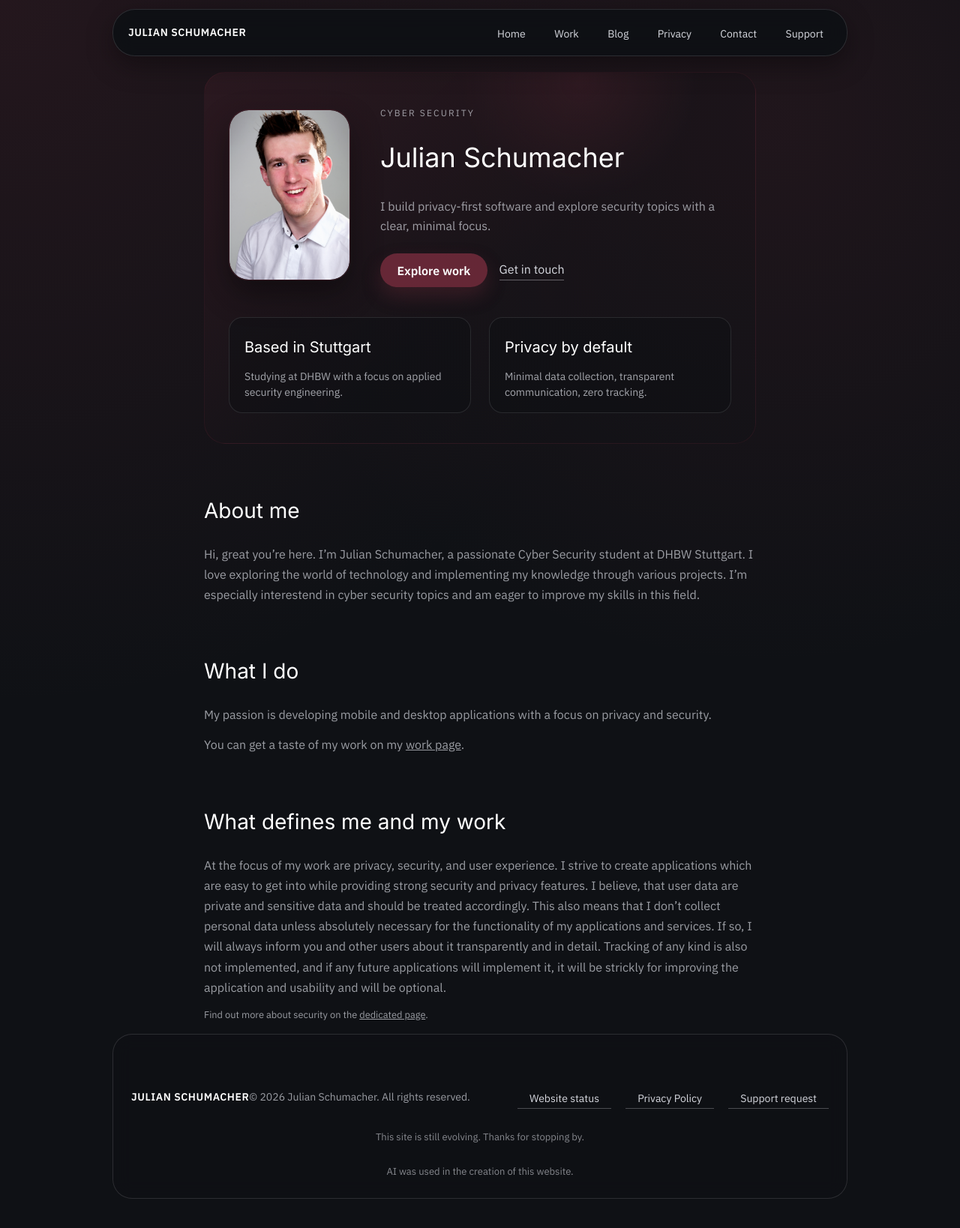
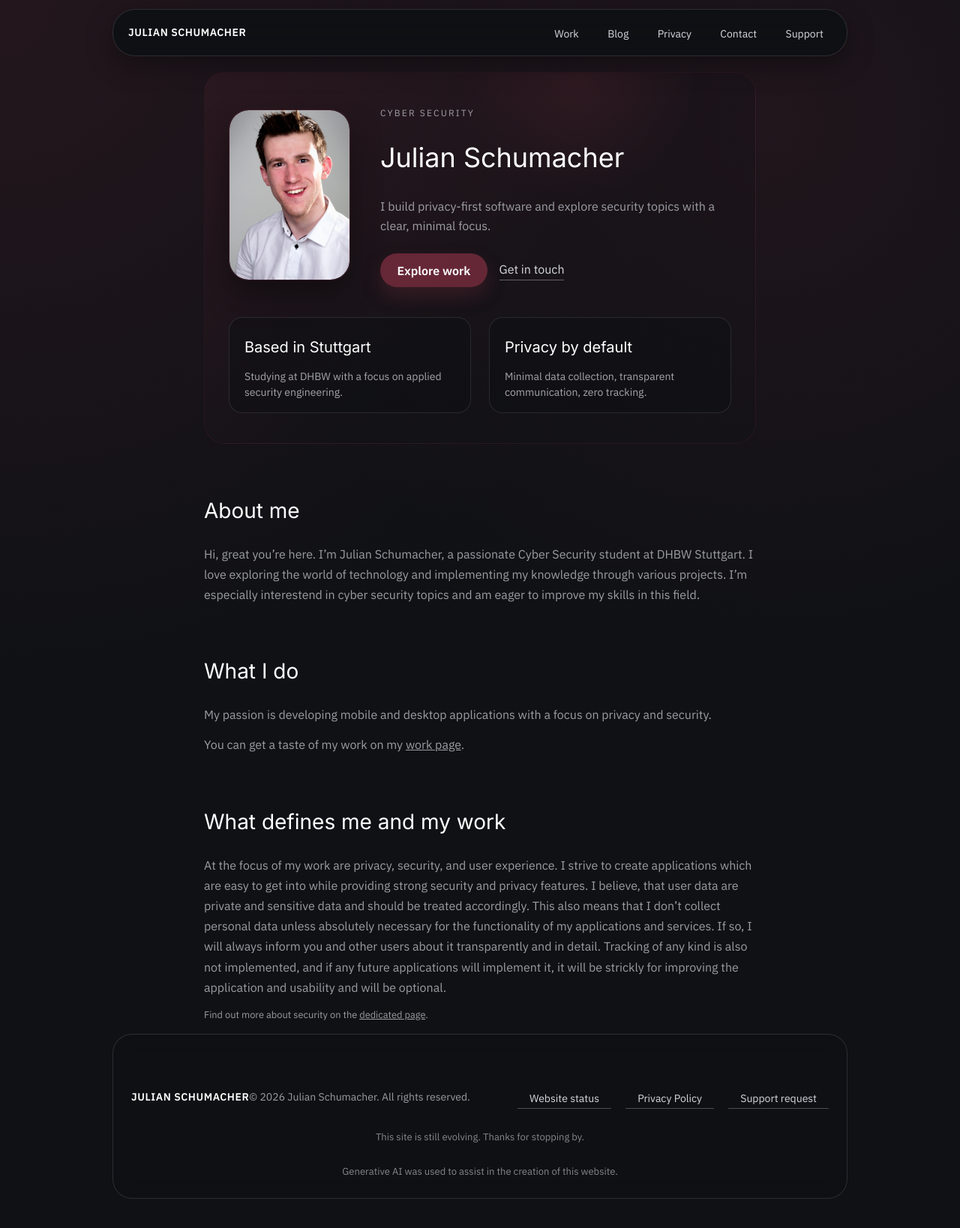
Before and after one commit to Julessh05/Website, a Next.js app in the folder website/: page / in a window 1280 px wide. Shown: the top 1638 px of the page at 75% size. Built offline with nearby package versions, Linux system fonts and the light colour scheme.

Commit message:
Remove home link and update footer note

```diff
--- a/website/src/app/footer.tsx
+++ b/website/src/app/footer.tsx
@@ -21,7 +21,7 @@ export default function Footer() {
         This site is still evolving. Thanks for stopping by.
       </p>
       <p className={styles.footerNote}>
-        AI was used in the creation of this website.
+        Generative AI was used to assist in the creation of this website.
       </p>
     </footer>
   );
--- a/website/src/app/header.tsx
+++ b/website/src/app/header.tsx
@@ -29,9 +29,6 @@ export default function Header() {
           className={`${styles.navList} ${isOpen ? styles.navOpen : ""}`}
         >
           <li>
-            <Link href="/">Home</Link>
-          </li>
-          <li>
             <Link href="/work/">Work</Link>
           </li>
           <li>
```
